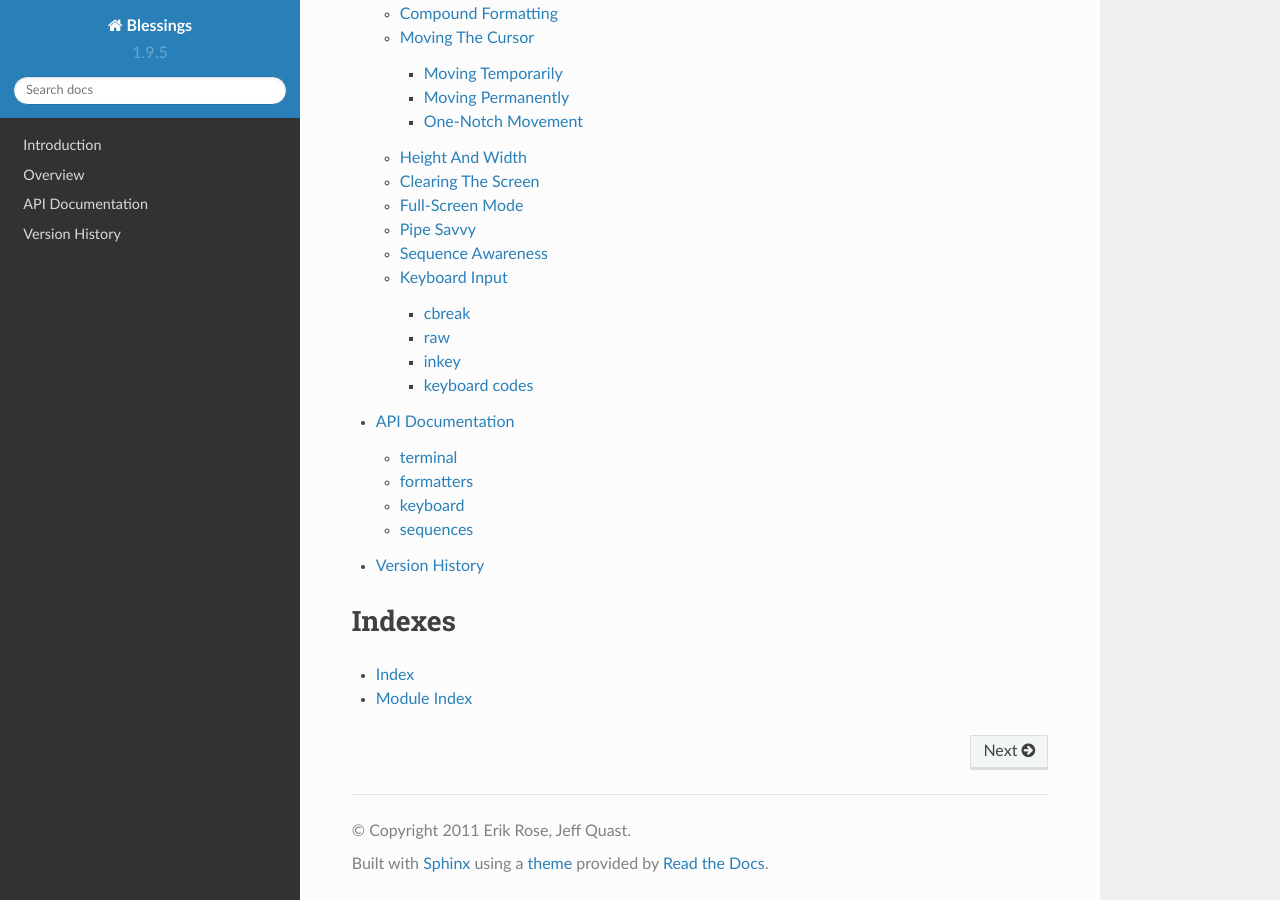
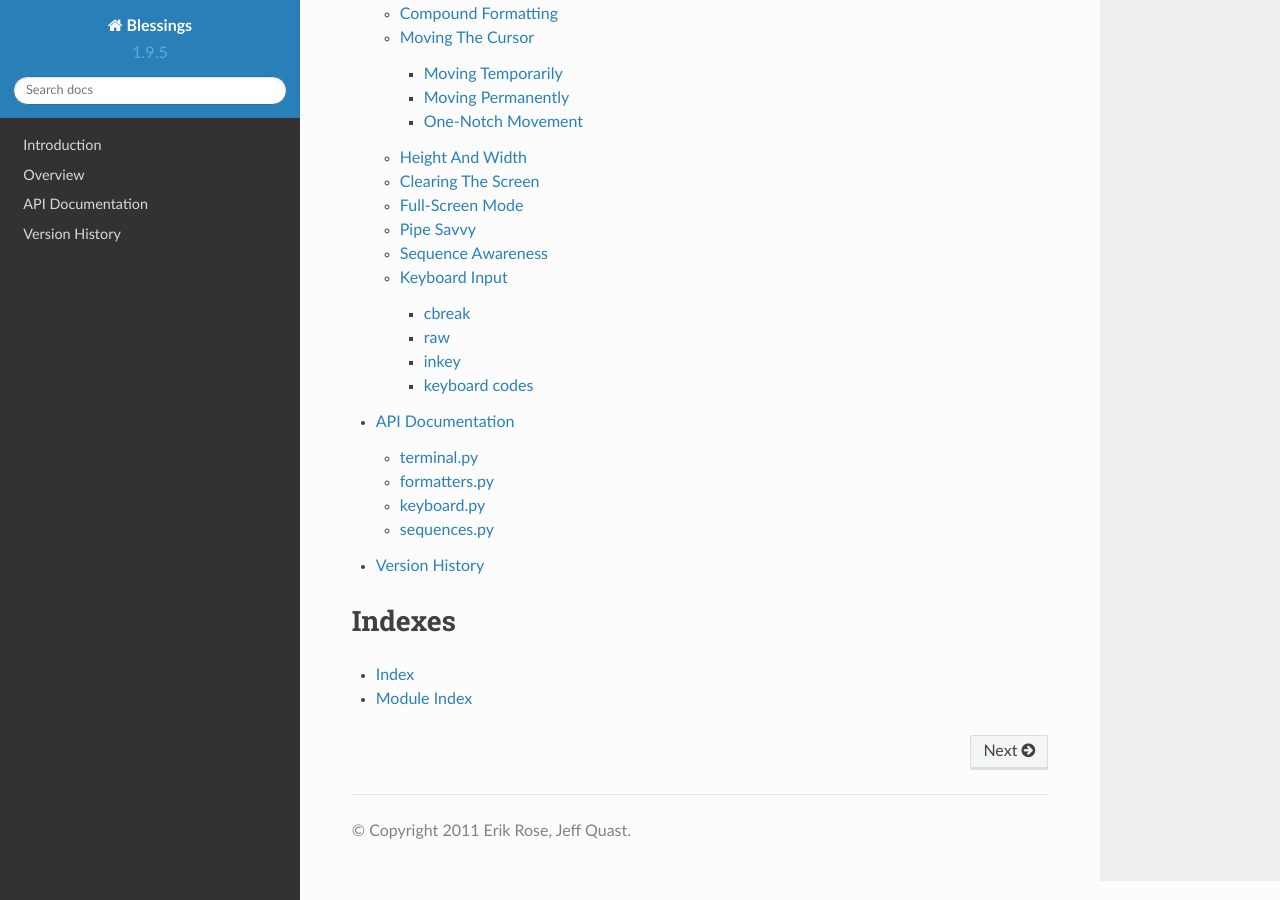
Before and after one commit to erikrose/blessings, a Sphinx documentation site: the page built from docs/index.rst, in a window 1280 px wide and 900 px high, scrolled down 506 px. Built offline with Sphinx 7.4.7 and the Read the Docs theme 2.0.0, drawn with Linux system fonts in a browser that asks for light colours.

Commit message:
Some sphinx settings for better content

```diff
--- a/docs/api.rst
+++ b/docs/api.rst
@@ -1,29 +1,29 @@
 API Documentation
 =================
 
-terminal
---------
+terminal.py
+-----------
 
 .. automodule:: blessings.terminal
    :members:
    :undoc-members:
 
-formatters
-----------
+formatters.py
+-------------
 
 .. automodule:: blessings.formatters
    :members:
    :undoc-members:
 
-keyboard
---------
+keyboard.py
+-----------
 
 .. automodule:: blessings.keyboard
    :members:
    :undoc-members:
 
-sequences
----------
+sequences.py
+------------
 
 .. automodule:: blessings.sequences
    :members:
--- a/docs/conf.py
+++ b/docs/conf.py
@@ -93,7 +93,7 @@
 # default_role = None
 
 # If true, '()' will be appended to :func: etc. cross-reference text.
-# add_function_parentheses = True
+add_function_parentheses = True
 
 # If true, the current module name will be prepended to all description
 # unit titles (such as .. function::).
@@ -167,16 +167,16 @@
 # html_use_index = True
 
 # If true, the index is split into individual pages for each letter.
-# html_split_index = False
+html_split_index = True
 
 # If true, links to the reST sources are added to the pages.
-# html_show_sourcelink = True
+html_show_sourcelink = True
 
 # If true, "Created using Sphinx" is shown in the HTML footer. Default is True.
-# html_show_sphinx = True
+html_show_sphinx = False
 
 # If true, "(C) Copyright ..." is shown in the HTML footer. Default is True.
-# html_show_copyright = True
+html_show_copyright = True
 
 # If true, an OpenSearch description file will be output, and all pages will
 # contain a <link> tag referring to it.  The value of this option must be the
@@ -245,3 +245,7 @@
 # when linking to standard python library, use and prefer python 3
 # documentation.
 intersphinx_mapping = {'http://docs.python.org/3/': None}
+
+# Both the class’ and the __init__ method’s docstring are concatenated and
+# inserted.
+autoclass_content = "both"
```
